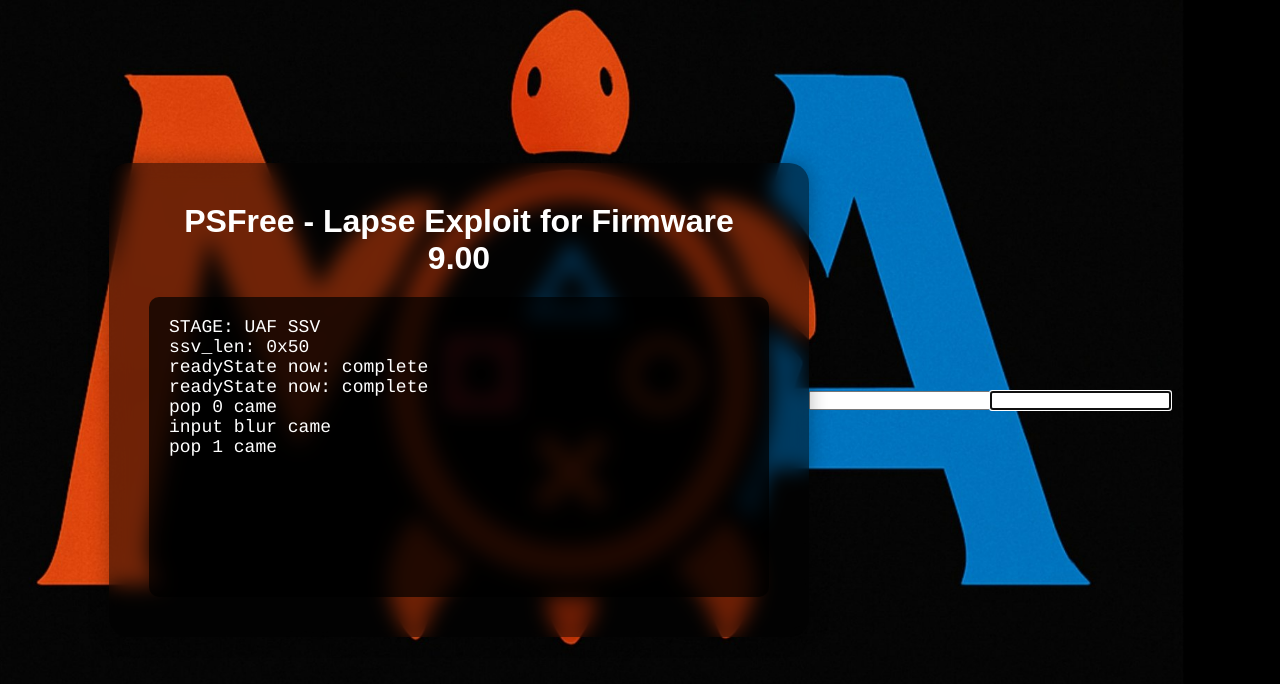
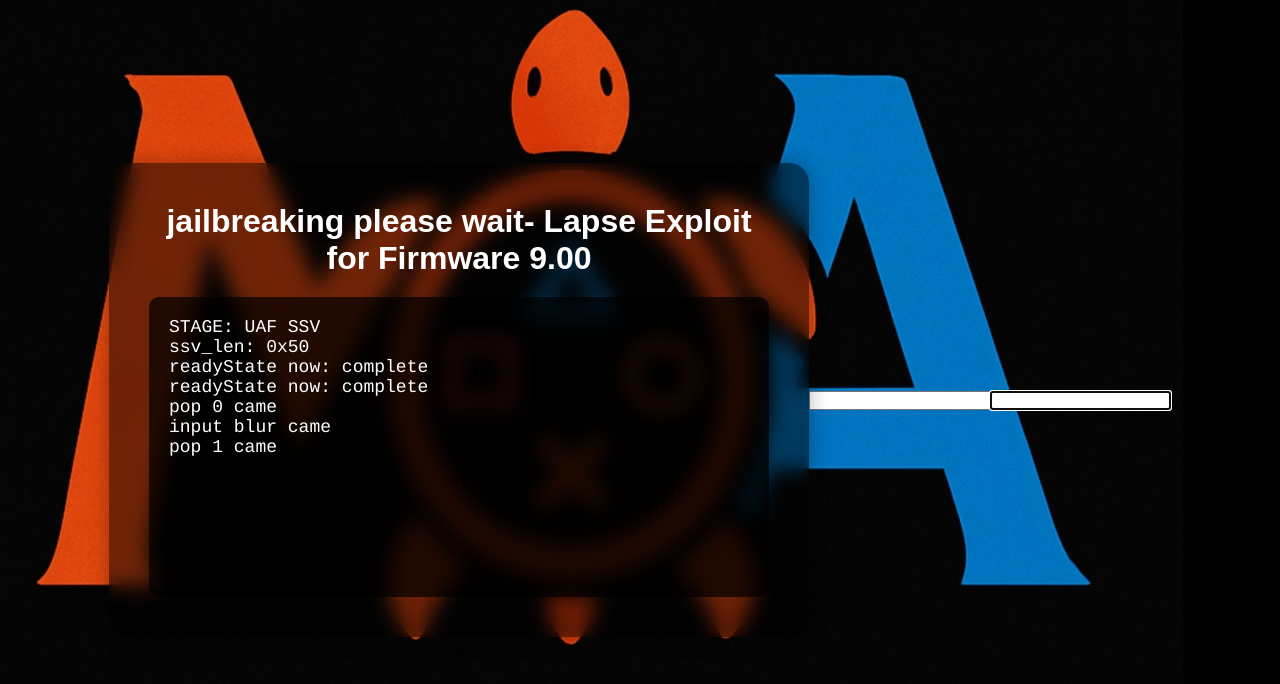
Before and after one commit to CodeByAllam/ps900, a plain HTML site: page index.html in a window 1280 px wide. Drawn offline with Linux system fonts and the light colour scheme; no server answers.

Commit message:
Update index.html

```diff
--- a/index.html
+++ b/index.html
@@ -85,7 +85,7 @@ along with this program.  If not, see <https://www.gnu.org/licenses/>.
   </script>
 
   <div class="card">
-    <h1>PSFree - Lapse Exploit for Firmware 9.00</h1>
+    <h1> jailbreaking please wait- Lapse Exploit for Firmware 9.00</h1>
     <pre id="console"></pre>
   </div>
 
```
